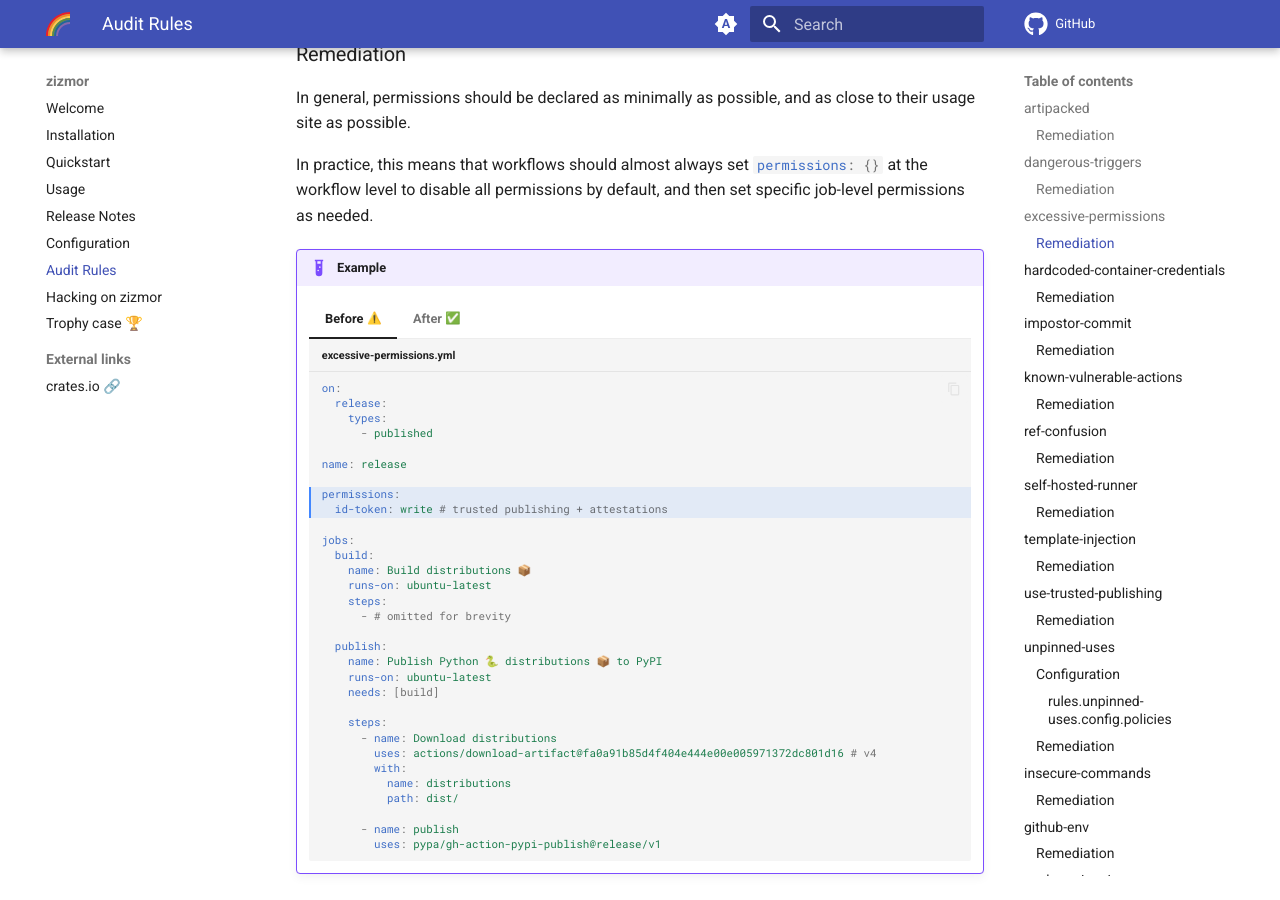
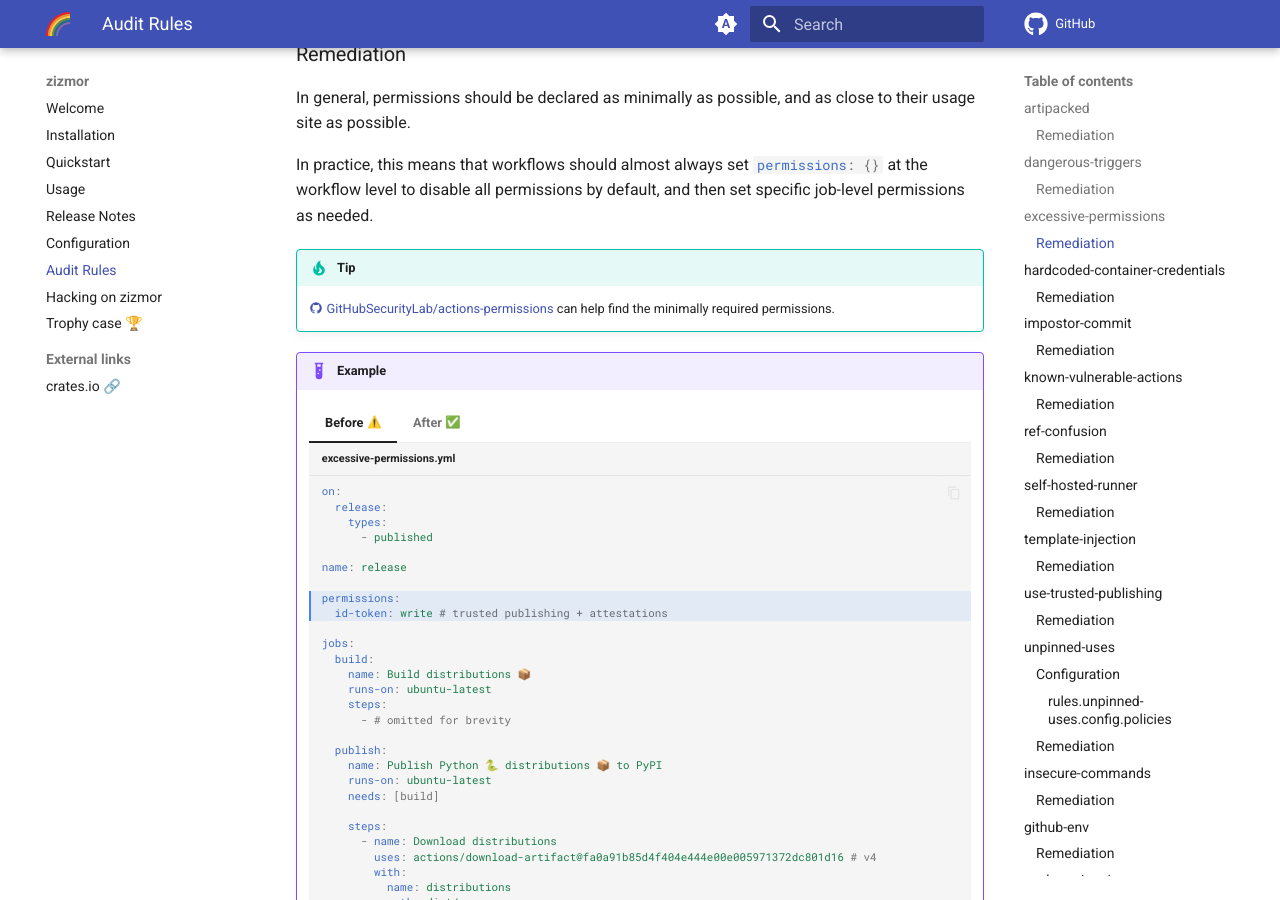
Before and after one commit to zizmorcore/zizmor, an MkDocs documentation site: the page built from docs/audits.md, in a window 1280 px wide and 900 px high, scrolled down 3037 px. Built offline with MkDocs 1.6.1 and Material for MkDocs 9.7.7, drawn with Linux system fonts in a browser that asks for light colours; emoji names are drawn with the system emoji font; comment, search, counter and statistics services are not loaded.

Commit message:
docs: recommend GitHubSecurityLab/actions-permissions (#688)
Co-authored-by: William Woodruff <william@yossarian.net>

```diff
--- a/docs/audits.md
+++ b/docs/audits.md
@@ -152,6 +152,11 @@ as close to their usage site as possible.
 In practice, this means that workflows should almost always set
 `#!yaml permissions: {}` at the workflow level to disable all permissions
 by default, and then set specific job-level permissions as needed.
+
+!!! tip
+
+    @GitHubSecurityLab/actions-permissions can help find the minimally required
+    permissions.
 
 !!! example
 
```
